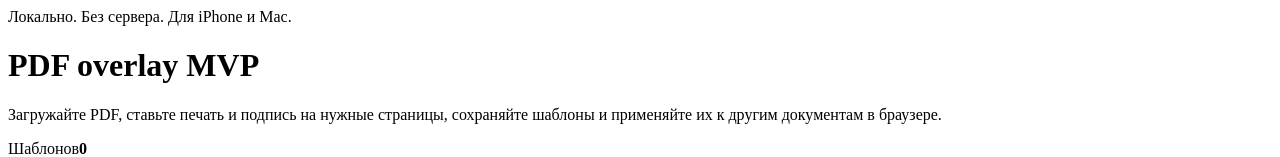
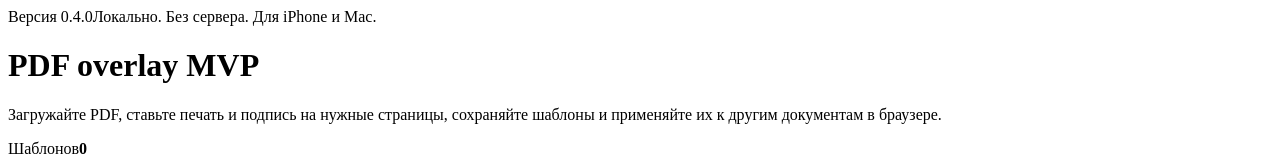
Before and after one commit to nebuhtit/pdf-overlay-mvp, a React (Vite) app: page / in a window 1280 px wide. Shown: the top 157 px of the page. Built offline with nearby package versions, Linux system fonts and the light colour scheme; the HTML template or start-up script is replaced by a standard one.

Commit message:
Display app version in header

```diff
--- a/package.json
+++ b/package.json
@@ -1,7 +1,7 @@
 {
   "name": "pdf-overlay-mvp",
   "private": true,
-  "version": "0.1.0",
+  "version": "0.4.0",
   "type": "module",
   "scripts": {
     "dev": "vite",
--- a/src/App.tsx
+++ b/src/App.tsx
@@ -9,6 +9,8 @@ import { deleteTemplate, listTemplates, upsertTemplate } from './lib/storage';
 import { loadImageSize, makeId, readFileAsDataUrl, shareOrDownloadBlob } from './lib/files';
 import type { OverlayRole, PdfAsset, PdfDocInfo, Placement, TemplateRecord } from './types';
 import { formatBytes } from './lib/format';
+
+const APP_VERSION = '0.4.0';
 
 const ensureActivePlacement = (placements: Placement[], pageIndex: number) => {
   const currentPagePlacements = placements.filter((placement) => placement.pageIndex === pageIndex);
@@ -327,7 +329,10 @@ export default function App() {
     <div className="appShell">
       <header className="hero">
         <div className="heroCopy">
-          <div className="eyebrow">Локально. Без сервера. Для iPhone и Mac.</div>
+          <div className="eyebrow versionLine">
+            <span className="versionBadge">Версия {APP_VERSION}</span>
+            <span>Локально. Без сервера. Для iPhone и Mac.</span>
+          </div>
           <h1>PDF overlay MVP</h1>
           <p>
             Загружайте PDF, ставьте печать и подпись на нужные страницы, сохраняйте шаблоны и применяйте их к
--- a/src/styles.css
+++ b/src/styles.css
@@ -88,6 +88,22 @@ a {
 
 .heroCopy {
   padding: 24px;
+}
+
+.versionLine {
+  display: flex;
+  align-items: center;
+  flex-wrap: wrap;
+  gap: 8px;
+}
+
+.versionBadge {
+  padding: 5px 9px;
+  border-radius: 999px;
+  color: #082f49;
+  background: var(--accent);
+  font-weight: 800;
+  letter-spacing: 0;
 }
 
 .heroCopy h1 {
```
